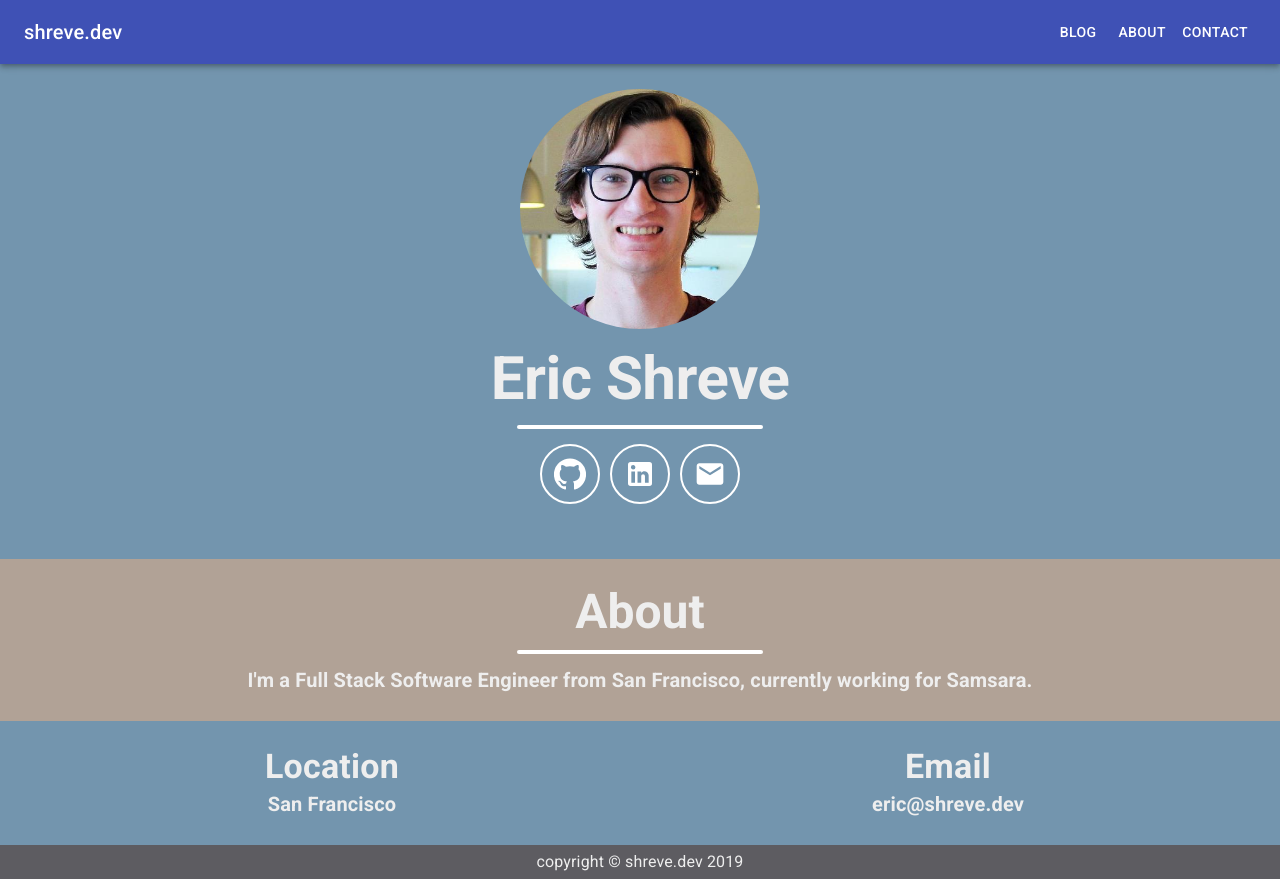
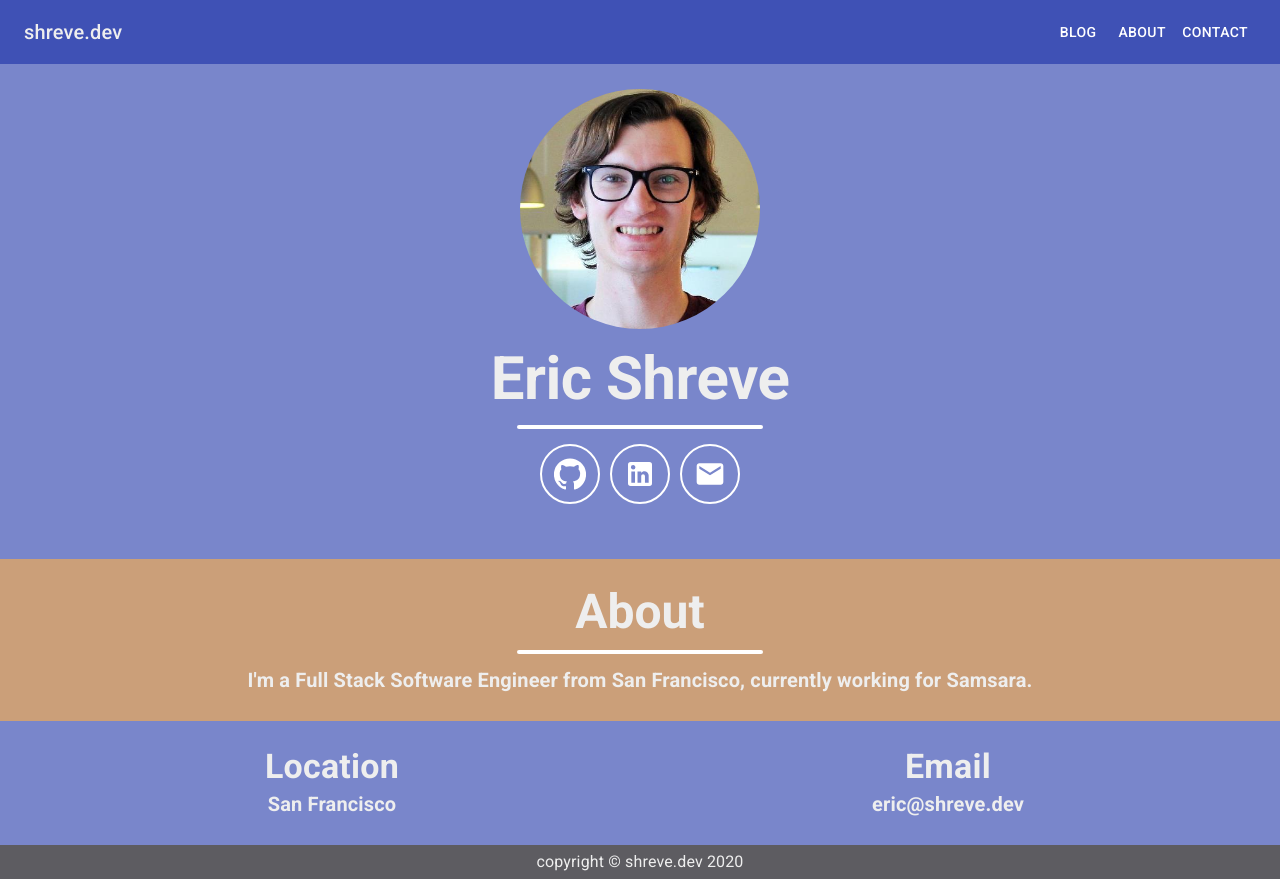
Before and after one commit to ecshreve/portfolio, a React (Create React App) app in the folder client/: page / in a window 1280 px wide. Built offline with nearby package versions, Linux system fonts and the light colour scheme.

Commit message:
client: fix colors

```diff
--- a/client/src/App.css
+++ b/client/src/App.css
@@ -1,6 +1,5 @@
 .App {
   text-align: center;
-  background-color: #7395ae;
 }
 
 @media (prefers-reduced-motion: no-preference) {
--- a/client/src/App.tsx
+++ b/client/src/App.tsx
@@ -1,20 +1,39 @@
 import React from 'react';
+import { MuiThemeProvider, createMuiTheme, ThemeProvider } from '@material-ui/core/styles';
 import './App.css';
 import LandingHeader from './components/landing/LandingHeader'
 import TopNavBar from './components/app-bar/TopNavBar';
 import AboutSection from './components/about/AboutSection';
-import ContentSection from './components/content-section/ContentSection';
 import FooterSection from './components/footer/FooterSection';
+import ContactSection from './components/contact-section/ContactSection';
 
 function App() {
+  let theme = createMuiTheme({
+    props: {
+      MuiTypography: {
+        color: "textPrimary"
+      }
+    }
+  });
+  theme.palette.secondary = {
+    main: "#b5763f",
+    light: "#cb9f79",
+    dark: "#9f6430",
+    contrastText: "#fff",
+  };
+
+  theme.palette.text.primary = "#eeeeee";
+
   return (
+    <ThemeProvider theme={theme}>
       <div className="App">
         <TopNavBar />
         <LandingHeader />
         <AboutSection />
-      <ContentSection />
+        <ContactSection />
         <FooterSection />
       </div>
+    </ThemeProvider>
   );
 }
 
--- a/client/src/components/about/AboutSection.tsx
+++ b/client/src/components/about/AboutSection.tsx
@@ -7,18 +7,16 @@ const useStyles = makeStyles((theme: Theme) =>
   createStyles({
     root: {
       flexGrow: 1,
-      backgroundColor: "#b1a296",
+      backgroundColor: theme.palette.secondary.light,
       paddingTop: "25px",
       paddingBottom: "25px",
     },
     header: {
       flexGrow: 1,
       fontWeight: "bold",
-      color: "#eeeeee",
     },
     content: {
       fontWeight: "bold",
-      color: "#eeeeee",
     }
   }),
 );
--- a/client/src/components/app-bar/TopNavBar.tsx
+++ b/client/src/components/app-bar/TopNavBar.tsx
@@ -1,5 +1,5 @@
 import React from 'react';
-import { createStyles, makeStyles, Theme } from '@material-ui/core/styles';
+import { createStyles, makeStyles, Theme, useTheme } from '@material-ui/core/styles';
 import AppBar from '@material-ui/core/AppBar';
 import Toolbar from '@material-ui/core/Toolbar';
 import Typography from '@material-ui/core/Typography';
@@ -10,8 +10,8 @@ const useStyles = makeStyles((theme: Theme) =>
     root: {
       flexGrow: 1,
     },
-    menuButton: {
-      marginRight: theme.spacing(2),
+    appbar: {
+      backgroundColor: theme.palette.primary.main,
     },
     title: {
       flexGrow: 1,
@@ -24,7 +24,7 @@ export default function TopNavBar() {
 
   return (
     <div className={classes.root}>
-      <AppBar color="primary" position="static">
+      <AppBar className={classes.appbar} position="static">
         <Toolbar>
           <Typography align="left" variant="h6" className={classes.title}>
             shreve.dev
--- a/client/src/components/content-section/ContentSection.tsx
+++ b/client/src/components/contact-section/ContactSection.tsx
@@ -9,20 +9,19 @@ const useStyles = makeStyles((theme: Theme) =>
       flexGrow: 1,
       paddingTop: "25px",
       paddingBottom: "25px",
+      backgroundColor: theme.palette.primary.light,
     },
     header: {
       flexGrow: 1,
       fontWeight: "bold",
-      color: "#eeeeee",
     },
     content: {
       fontWeight: "bold",
-      color: "#eeeeee",
     }
   }),
 );
 
-export default function ContentSection() {
+export default function ContactSection() {
   const classes = useStyles();
 
   return (
--- a/client/src/components/footer/FooterSection.tsx
+++ b/client/src/components/footer/FooterSection.tsx
@@ -13,7 +13,6 @@ const useStyles = makeStyles((theme: Theme) =>
     },
     footer: {
       flexGrow: 1,
-      color: "#eeeeee",
     },
   }),
 );
@@ -24,7 +23,7 @@ export default function FooterSection() {
   return (
     <div className={classes.root}>
       <Container>
-        <Typography className={classes.footer} variant="body1">copyright &copy; shreve.dev 2019</Typography>
+        <Typography className={classes.footer} variant="body1">copyright &copy; shreve.dev 2020</Typography>
       </Container>
     </div>
   );
--- a/client/src/components/landing/LandingHeader.tsx
+++ b/client/src/components/landing/LandingHeader.tsx
@@ -15,6 +15,7 @@ const useStyles = makeStyles((theme: Theme) =>
       flexGrow: 1,
       fontSize: "large",
       paddingBottom: "50px",
+      backgroundColor: theme.palette.primary.light,
     },
     headshot: {
       marginTop: "25px",
@@ -25,7 +26,6 @@ const useStyles = makeStyles((theme: Theme) =>
       flexGrow: 1,
       marginTop: "10px",
       fontWeight: "bold",
-      color: "#eeeeee",
     },
     icons: {
       color: "white",
@@ -49,7 +49,7 @@ export default function LandingHeader() {
     <div className={classes.root}>
       <Container>
         <img className={classes.headshot} src={headshot} alt=""></img>
-        <Typography variant="h2" className={classes.name}>
+        <Typography className={classes.name} variant="h2">
           Eric Shreve
         </Typography>
         <CustomDivider />
```
Lines whose indentation alone changed are shown as unchanged.
